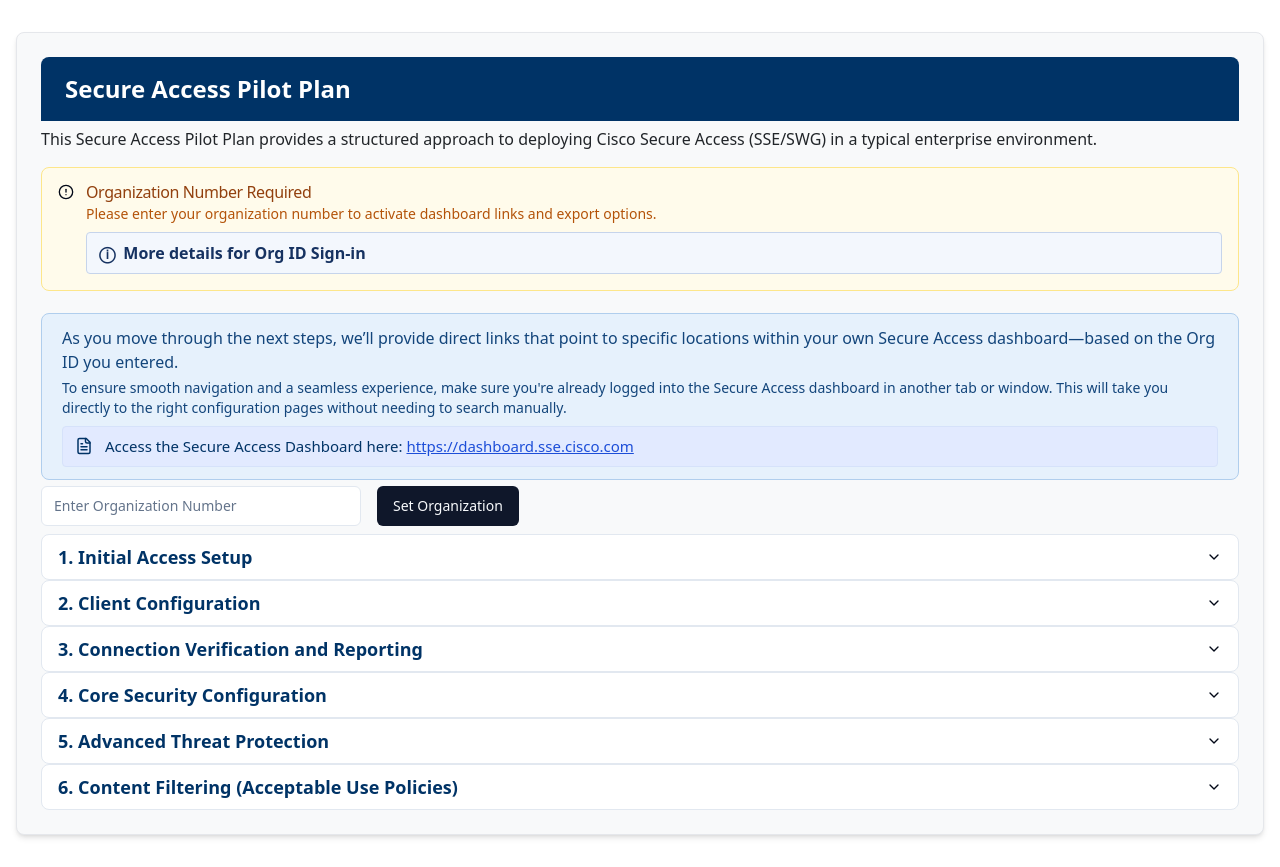
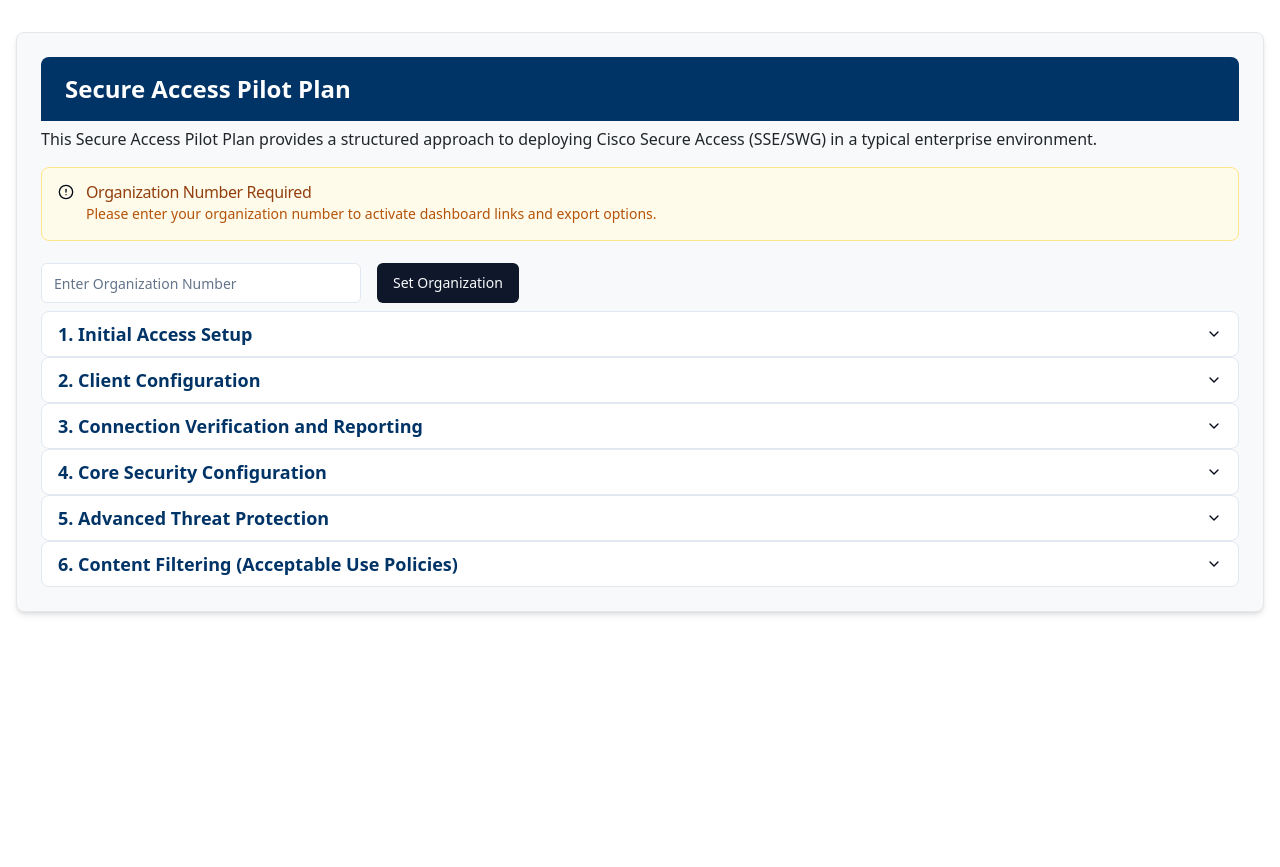
Before and after one commit to secureconnectdemo/secure-access-pilot-guide, a React (Vite) app: page / in a window 1280 px wide. After the commit the page ends 832 px from the top, so only its background shows below. Built offline with nearby package versions, Linux system fonts and the light colour scheme.

Commit message:
Reverted to edit edt-e35060ad-4b0e-4647-9b2c-491fb398579b: "Add dashboard login instructions
Add instructions to log into the dashboard before navigating to the links."

```diff
--- a/src/components/pilot/PilotPlan.tsx
+++ b/src/components/pilot/PilotPlan.tsx
@@ -1,4 +1,3 @@
-
 import React, { useState, useRef } from 'react';
 import { Input } from '@/components/ui/input';
 import { Button } from '@/components/ui/button';
@@ -90,43 +89,6 @@ const PilotPlan = () => {
                 <AlertTitle className="text-amber-800">Organization Number Required</AlertTitle>
                 <AlertDescription className="text-amber-700">
                   Please enter your organization number to activate dashboard links and export options.
-                  <div className="mt-2">
-                    <details className="group">
-                      <summary className="flex items-center text-base font-semibold cursor-pointer bg-[#f3f7fd] hover:bg-[#e8f0fa] px-3 py-2 rounded border border-[#c6d4eb] text-[#163261] group-open:rounded-b-none transition">
-                        <span className="mr-2">&#9432;</span>
-                        More details for Org ID Sign-in
-                      </summary>
-                      <div className="border-l-4 border-[#003366] px-4 py-3 bg-[#f7faff] text-sm rounded-b-lg shadow-sm space-y-2 mt-0">
-                        <ul className="list-disc ml-6 space-y-2 text-[#212529]">
-                          <li>
-                            <span className="font-medium">If you know your Org ID,</span>{" "}
-                            <span>sign in to Secure Access first.</span>
-                          </li>
-                          <li>
-                            <span className="font-medium">Check the URL:</span>{" "}
-                            <span>
-                              <code className="bg-[#eaeafc] text-[#003366] px-1 rounded border border-[#ccd3f2]">https://dashboard.sse.com/o/&lt;orgId&gt;/#/&lt;page&gt;</code>
-                            </span>
-                          </li>
-                          <li>
-                            In the dashboard, click your user account name (top right), then{" "}
-                            <span className="font-medium underline underline-offset-2 decoration-blue-800">expand your username</span>{" "}
-                            to view all organizations you belong to.
-                          </li>
-                          <li>
-                            Confirm you are signed in to the <span className="font-medium">correct organization</span>. Your org name will appear below your account.
-                          </li>
-                          <li>
-                            To switch organizations, click{" "}
-                            <span className="font-semibold underline underline-offset-2 decoration-blue-800">Switch Organizations</span>.
-                          </li>
-                          <li>
-                            Review <span className="font-semibold">System Status</span>{" "}for Secure Access health (found in your dashboard).
-                          </li>
-                        </ul>
-                      </div>
-                    </details>
-                  </div>
                 </AlertDescription>
               </Alert>
             )}
@@ -148,30 +110,7 @@ const PilotPlan = () => {
             </div>
           )}
         </div>
-        {/* Guidance section before the dashboard links */}
-        <div className="mb-4 rounded-lg bg-[#e6f1fc] border border-[#b0ceed] px-5 py-3 text-[#13457b]">
-          <p className="font-medium mb-1">
-            As you move through the next steps, we’ll provide direct links that point to specific locations within your own Secure Access dashboard—based on the Org ID you entered.
-          </p>
-          <p className="text-sm mb-2">
-            To ensure smooth navigation and a seamless experience, make sure you&apos;re already logged into the Secure Access dashboard in another tab or window. This will take you directly to the right configuration pages without needing to search manually.
-          </p>
-          <div className="flex items-center gap-2 text-[#003366] bg-[#e2eaff] border border-[#d6e2fa] rounded px-3 py-2 text-[15px]">
-            <FileText size={18} className="mr-1" />
-            <span className="font-medium">
-              Access the Secure Access Dashboard here:{' '}
-              <a
-                href="https://dashboard.sse.cisco.com"
-                target="_blank"
-                rel="noopener noreferrer"
-                className="text-blue-700 underline hover:text-blue-900"
-              >
-                https://dashboard.sse.cisco.com
-              </a>
-            </span>
-          </div>
-        </div>
-        {/* End guidance section */}
+
         <form onSubmit={handleSubmit} className="flex flex-wrap gap-4 items-center mb-4">
           <Input
             type="text"
```
